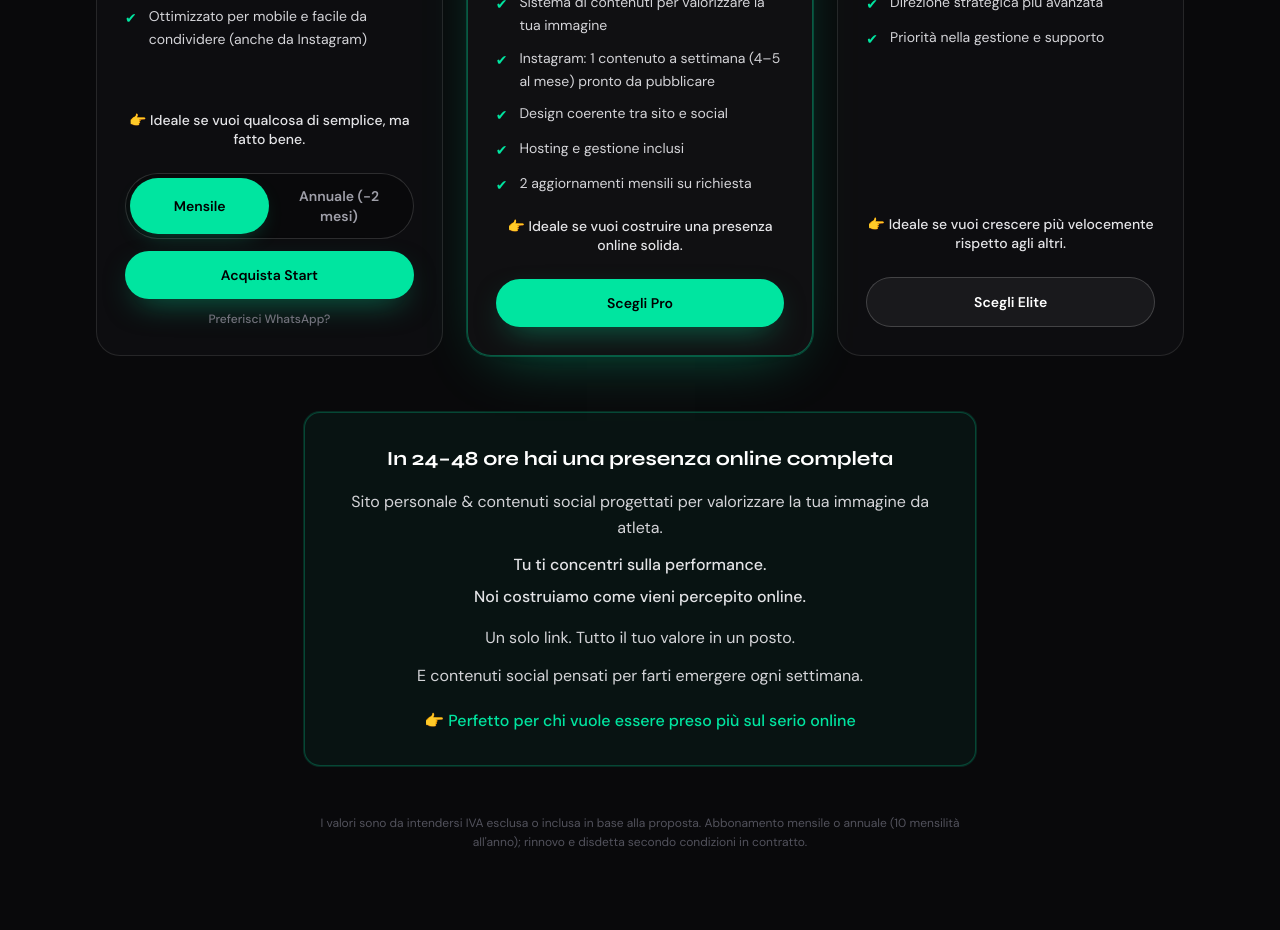
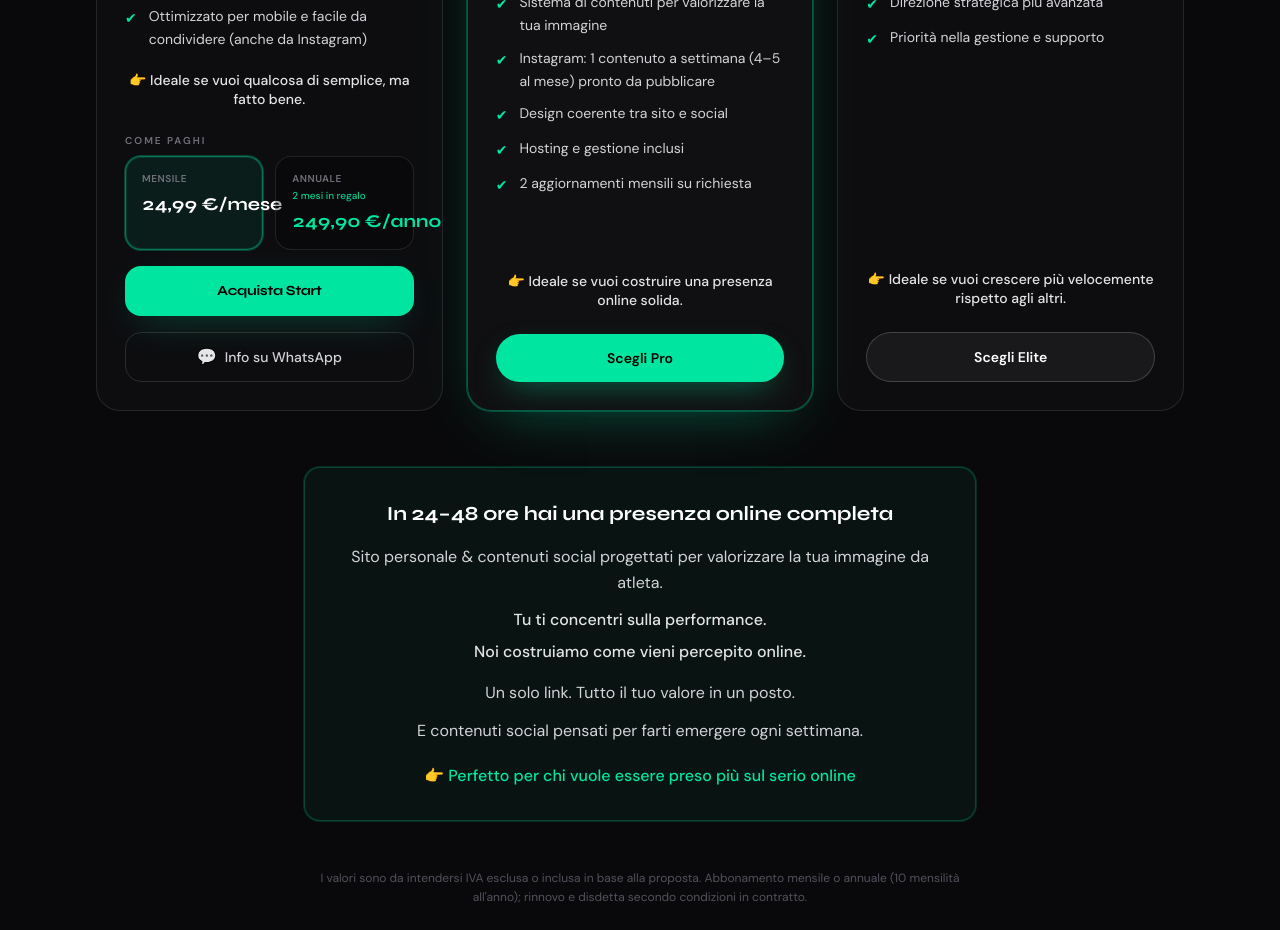
Before and after one commit to Salvo934/katahero, a Next.js app: page / in a window 1280 px wide. Shown: the part 4560-5490 px from the top of the page. Built offline with nearby package versions, Linux system fonts and the light colour scheme; no server answers.

Commit message:
aggiornamento

```diff
--- a/src/components/site/Packages.tsx
+++ b/src/components/site/Packages.tsx
@@ -198,6 +198,8 @@ export function Packages() {
                     monthlyUrl={startStripe?.monthly}
                     annualUrl={startStripe?.annual}
                     whatsappHref={waHref}
+                    monthlyPriceCaption={`${formatEuro(t.monthlyEuro)}/mese`}
+                    annualPriceCaption={`${formatEuro(annualEuro(t.monthlyEuro))}/anno`}
                   />
                 ) : (
                   <a
--- a/src/components/site/StartPlanCheckout.tsx
+++ b/src/components/site/StartPlanCheckout.tsx
@@ -8,9 +8,19 @@ type Props = {
   monthlyUrl?: string;
   annualUrl?: string;
   whatsappHref: string;
+  /** Es. "24,99 €/mese" — mostrato nel selettore */
+  monthlyPriceCaption?: string;
+  /** Es. "249,90 €/anno" */
+  annualPriceCaption?: string;
 };
 
-export function StartPlanCheckout({ monthlyUrl, annualUrl, whatsappHref }: Props) {
+export function StartPlanCheckout({
+  monthlyUrl,
+  annualUrl,
+  whatsappHref,
+  monthlyPriceCaption,
+  annualPriceCaption,
+}: Props) {
   const hasMonthly = Boolean(monthlyUrl);
   const hasAnnual = Boolean(annualUrl);
   const hasStripe = hasMonthly || hasAnnual;
@@ -24,7 +34,11 @@ export function StartPlanCheckout({ monthlyUrl, annualUrl, whatsappHref }: Props
   const [billing, setBilling] = useState<Billing>(defaultBilling);
 
   const checkoutHref =
-    billing === "monthly" && monthlyUrl ? monthlyUrl : billing === "annual" && annualUrl ? annualUrl : monthlyUrl || annualUrl;
+    billing === "monthly" && monthlyUrl
+      ? monthlyUrl
+      : billing === "annual" && annualUrl
+        ? annualUrl
+        : monthlyUrl || annualUrl;
 
   if (!hasStripe) {
     return (
@@ -32,7 +46,7 @@ export function StartPlanCheckout({ monthlyUrl, annualUrl, whatsappHref }: Props
         href={whatsappHref}
         target="_blank"
         rel="noopener noreferrer"
-        className="mt-6 inline-flex w-full shrink-0 items-center justify-center rounded-full border border-white/18 bg-white/5 px-5 py-3.5 text-sm font-semibold text-white transition hover:border-white/28 hover:bg-white/10"
+        className="mt-6 inline-flex w-full shrink-0 items-center justify-center rounded-2xl border border-white/15 bg-white/[0.04] px-5 py-3.5 text-sm font-semibold text-white transition hover:border-white/25 hover:bg-white/[0.07]"
       >
         Scegli Start
       </a>
@@ -41,38 +55,45 @@ export function StartPlanCheckout({ monthlyUrl, annualUrl, whatsappHref }: Props
 
   const showToggle = hasMonthly && hasAnnual;
 
+  const optionBase =
+    "flex w-full flex-col rounded-2xl border px-3 py-3 text-left transition focus-visible:outline focus-visible:outline-2 focus-visible:outline-offset-2 focus-visible:outline-accent sm:px-4 sm:py-3.5";
+  const optionInactive = "border-white/10 bg-black/30 hover:border-white/16 hover:bg-black/40";
+  const optionActive = "border-accent/45 bg-accent/[0.08] ring-1 ring-accent/25 shadow-[0_0_0_1px_rgba(0,229,160,0.12)_inset]";
+
   return (
-    <div className="mt-6 flex w-full shrink-0 flex-col gap-3">
+    <div className="mt-6 flex w-full shrink-0 flex-col gap-4">
       {showToggle ? (
-        <div
-          className="flex rounded-full border border-white/15 bg-black/30 p-1"
-          role="group"
-          aria-label="Periodo di pagamento"
-        >
+        <div className="text-left">
+          <p className="mb-2 text-[10px] font-semibold uppercase tracking-[0.2em] text-zinc-500">Come paghi</p>
+          <div className="grid grid-cols-1 gap-2 sm:grid-cols-2 sm:gap-3">
             <button
               type="button"
               aria-pressed={billing === "monthly"}
               onClick={() => setBilling("monthly")}
-            className={`flex-1 rounded-full px-3 py-2 text-xs font-semibold transition sm:text-sm ${
-              billing === "monthly"
-                ? "bg-accent text-black shadow-[0_8px_24px_-12px_rgba(0,229,160,0.45)]"
-                : "text-zinc-400 hover:text-zinc-200"
-            }`}
+              className={`${optionBase} ${billing === "monthly" ? optionActive : optionInactive}`}
             >
-            Mensile
+              <span className="text-[10px] font-semibold uppercase tracking-wider text-zinc-500">Mensile</span>
+              {monthlyPriceCaption ? (
+                <span className="mt-1 font-display text-base font-bold tabular-nums text-white sm:text-lg">
+                  {monthlyPriceCaption}
+                </span>
+              ) : null}
             </button>
             <button
               type="button"
               aria-pressed={billing === "annual"}
               onClick={() => setBilling("annual")}
-            className={`flex-1 rounded-full px-3 py-2 text-xs font-semibold transition sm:text-sm ${
-              billing === "annual"
-                ? "bg-accent text-black shadow-[0_8px_24px_-12px_rgba(0,229,160,0.45)]"
-                : "text-zinc-400 hover:text-zinc-200"
-            }`}
+              className={`${optionBase} ${billing === "annual" ? optionActive : optionInactive}`}
             >
-            Annuale (−2 mesi)
+              <span className="text-[10px] font-semibold uppercase tracking-wider text-zinc-500">Annuale</span>
+              <span className="mt-0.5 text-[10px] font-medium text-accent/90">2 mesi in regalo</span>
+              {annualPriceCaption ? (
+                <span className="mt-1 font-display text-base font-bold tabular-nums text-accent sm:text-lg">
+                  {annualPriceCaption}
+                </span>
+              ) : null}
             </button>
+          </div>
         </div>
       ) : null}
 
@@ -80,7 +101,7 @@ export function StartPlanCheckout({ monthlyUrl, annualUrl, whatsappHref }: Props
         href={checkoutHref}
         target="_blank"
         rel="noopener noreferrer"
-        className="inline-flex w-full items-center justify-center rounded-full bg-accent px-5 py-3.5 text-sm font-semibold text-black shadow-[0_12px_32px_-12px_rgba(0,229,160,0.5)] transition hover:brightness-110"
+        className="inline-flex w-full items-center justify-center rounded-2xl border border-accent/40 bg-accent px-5 py-3.5 text-center font-display text-sm font-bold tracking-tight text-black shadow-[0_12px_40px_-16px_rgba(0,229,160,0.45)] transition hover:brightness-110 active:brightness-95"
       >
         Acquista Start
       </a>
@@ -89,9 +110,12 @@ export function StartPlanCheckout({ monthlyUrl, annualUrl, whatsappHref }: Props
         href={whatsappHref}
         target="_blank"
         rel="noopener noreferrer"
-        className="text-center text-xs font-medium text-zinc-500 underline-offset-2 hover:text-zinc-300 hover:underline"
+        className="inline-flex w-full items-center justify-center gap-2 rounded-2xl border border-white/12 bg-transparent py-3 text-sm font-medium text-zinc-300 transition hover:border-white/22 hover:bg-white/[0.04] hover:text-white"
       >
-        Preferisci WhatsApp?
+        <span className="text-base opacity-90" aria-hidden>
+          💬
+        </span>
+        Info su WhatsApp
       </a>
     </div>
   );
```
Lines whose indentation alone changed are shown as unchanged.
